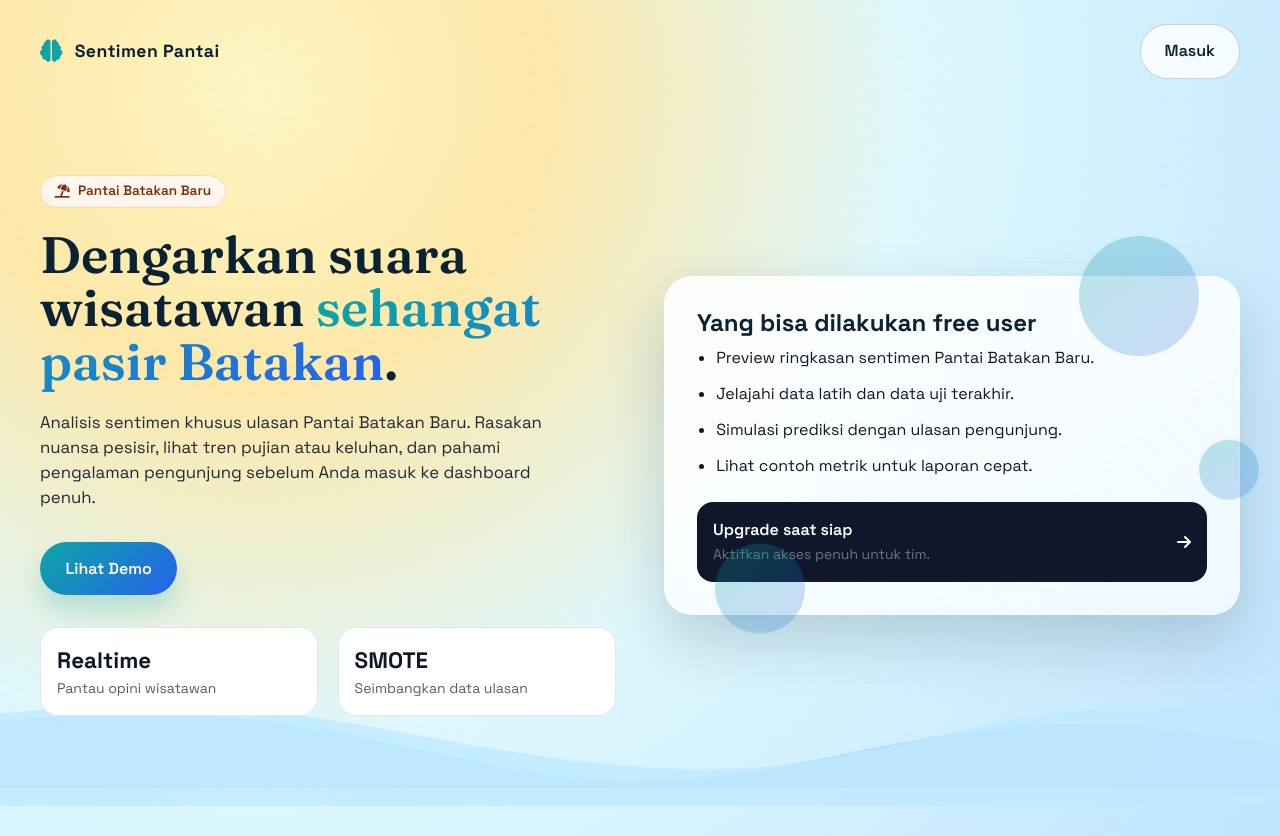
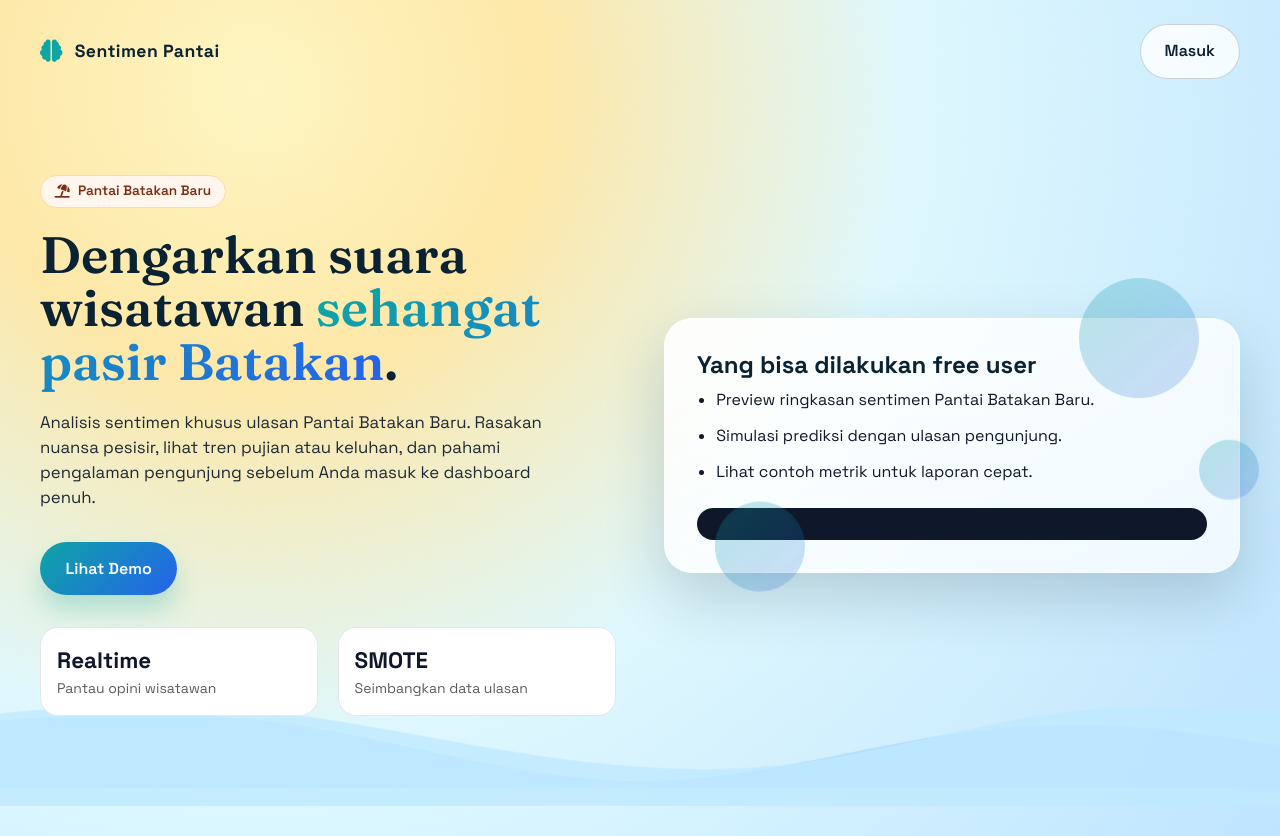
Before and after one commit to Sahlil/Analisis-Sentimen-Ulasan-Gmaps-Pantai-Batakan-Baru, a Flask app: page / in a window 1280 px wide. Shown: the top 836 px of the page. Run offline with Flask 3, Linux system fonts and the light colour scheme; parts of the project's set-up code (start-up, migrations or seed data) failed here and were passed over.

Commit message:
update langding page

```diff
--- a/app/templates/landing.html
+++ b/app/templates/landing.html
@@ -377,7 +377,7 @@
           <h4 class="fw-bold">Yang bisa dilakukan free user</h4>
           <ul>
             <li>Preview ringkasan sentimen Pantai Batakan Baru.</li>
-            <li>Jelajahi data latih dan data uji terakhir.</li>
+            <!-- <li>Jelajahi data latih dan data uji terakhir.</li> -->
             <li>Simulasi prediksi dengan ulasan pengunjung.</li>
             <li>Lihat contoh metrik untuk laporan cepat.</li>
           </ul>
@@ -385,7 +385,7 @@
             class="mt-4 p-3 rounded-4"
             style="background: #0f172a; color: #fff"
           >
-            <div class="d-flex justify-content-between align-items-center">
+            <!-- <div class="d-flex justify-content-between align-items-center">
               <div>
                 <div class="fw-semibold">Upgrade saat siap</div>
                 <small class="text-secondary" style="color: #cbd5f5"
@@ -393,7 +393,7 @@
                 >
               </div>
               <i class="fas fa-arrow-right"></i>
-            </div>
+            </div> -->
           </div>
         </div>
       </section>
```
